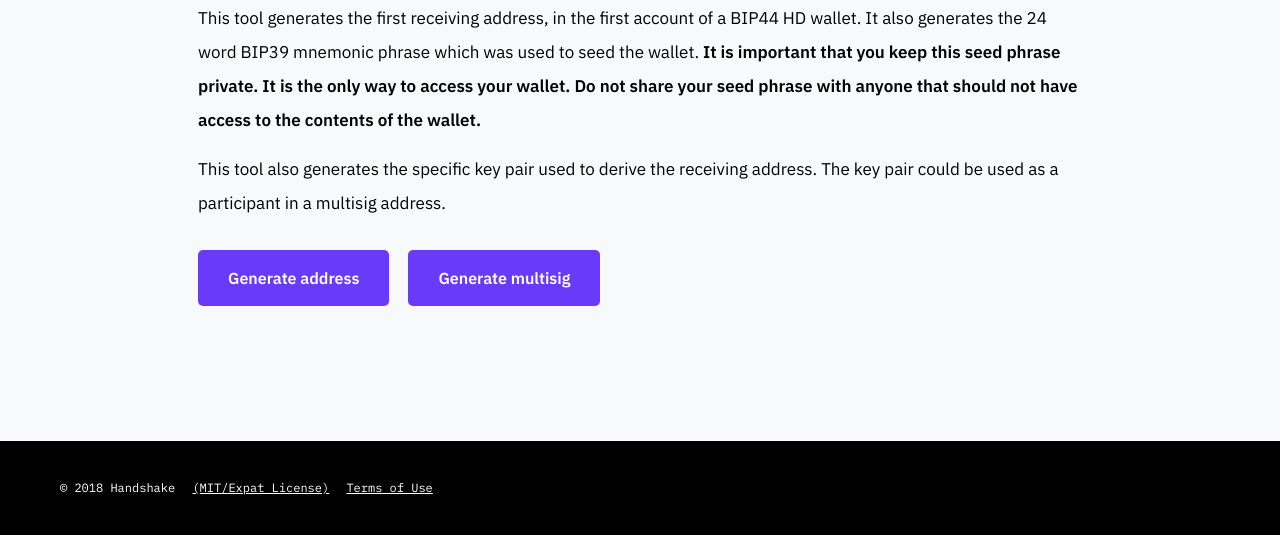
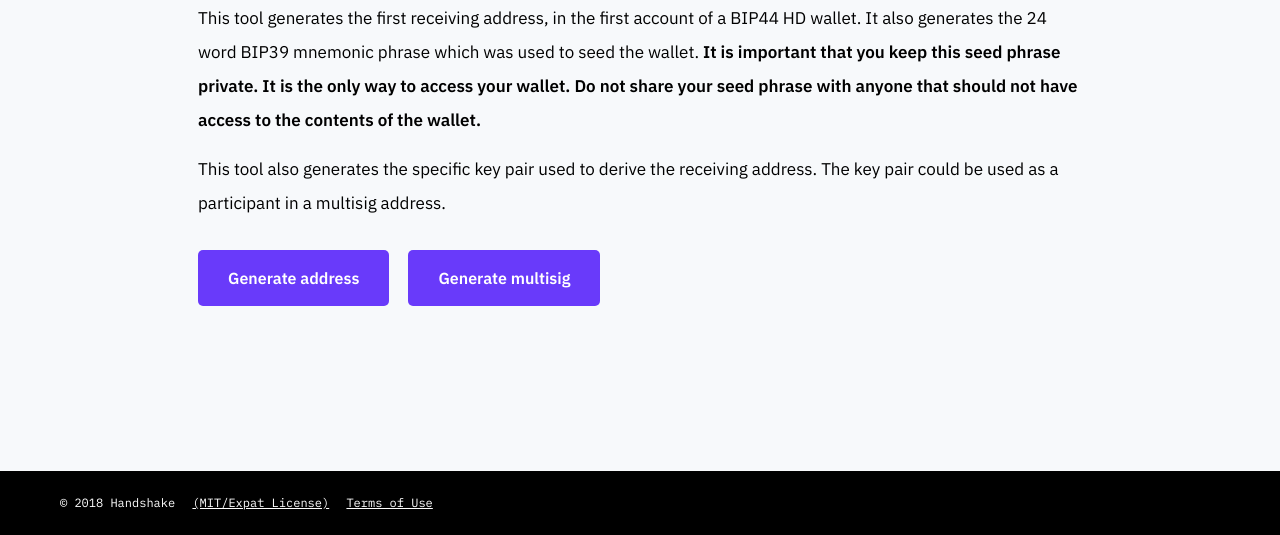
Before and after one commit to handshake-org/faucet-tool, a website: page browser/index.html in a window 1280 px wide. Shown: the part 265-800 px from the top of the page. Drawn offline with Linux system fonts and the light colour scheme.

Commit message:
browser: decrease size of footer

```diff
--- a/browser/css/main.css
+++ b/browser/css/main.css
@@ -179,7 +179,7 @@ footer {
   flex-shrink: 0;
   font-family: "IBM Plex Mono", Helvetica, sans-serif;
   font-size: 12px;
-  padding: 30px 60px;
+  padding: 15px 60px;
 }
 
 footer a {
```
